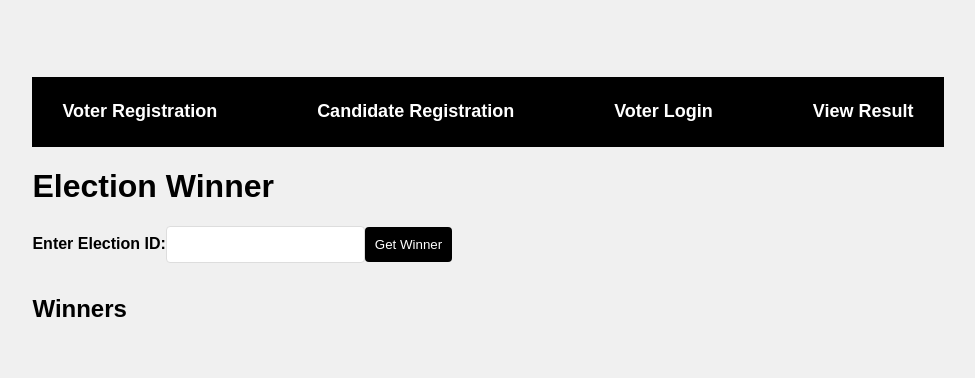
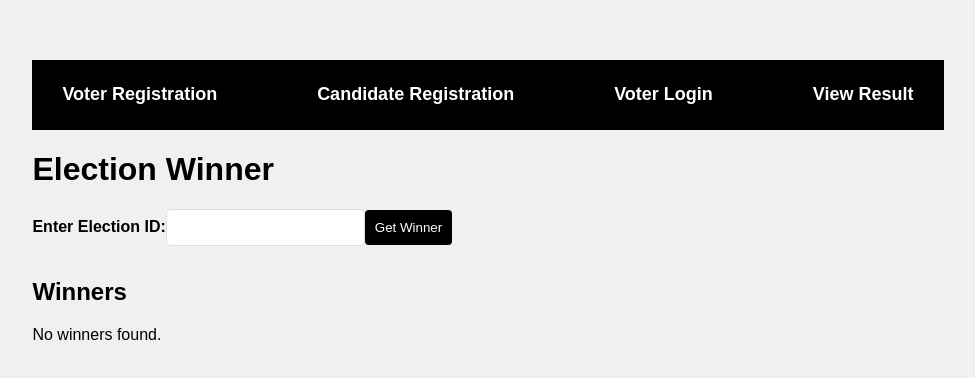
Before and after one commit to OmRamani98/Election-Hub, a React (Create React App) app in the folder my-app/: page /result in a window 1280 px wide. Shown: the part 190-568 px from the top of the page, without its empty margins (152-1127 px from the left). Built offline with nearby package versions, Linux system fonts and the light colour scheme.

Commit message:
winner frontend updae

```diff
--- a/my-app/src/components/Result.js
+++ b/my-app/src/components/Result.js
@@ -15,7 +15,7 @@ function ElectionWinner() {
             .then(data => {
                 if (data.error) {
                     setError(data.error);
-                    setWinners('');
+                    setWinners([]);
                 } else {
                     setWinners(data);
                     setError('');
@@ -23,7 +23,7 @@ function ElectionWinner() {
             })
             .catch(error => {
                 setError('An error occurred while fetching the winner.');
-                setWinners('');
+                setWinners([]);
             });
     };
 
@@ -37,13 +37,15 @@ function ElectionWinner() {
             {error && <p>{error}</p>}
 
             <h2>Winners</h2>
-            {winners && (
-
+            {winners.length === 0 && <p>No winners found.</p>}
+            {winners.length === 1 && <p>Winner: {winners[0].name}</p>}
+            {winners.length > 1 && <p>It's a tie! Multiple winners.</p>}
+            {winners.length > 0 && (
                 <ul>
-                {winners.map(winner => (
-                  <li key={winner.id}>{winner.name}</li>
-                ))}
-              </ul>
+                    {winners.map(winner => (
+                        <li key={winner.id}>{winner.name}</li>
+                    ))}
+                </ul>
             )}
         </div>
     );
```
